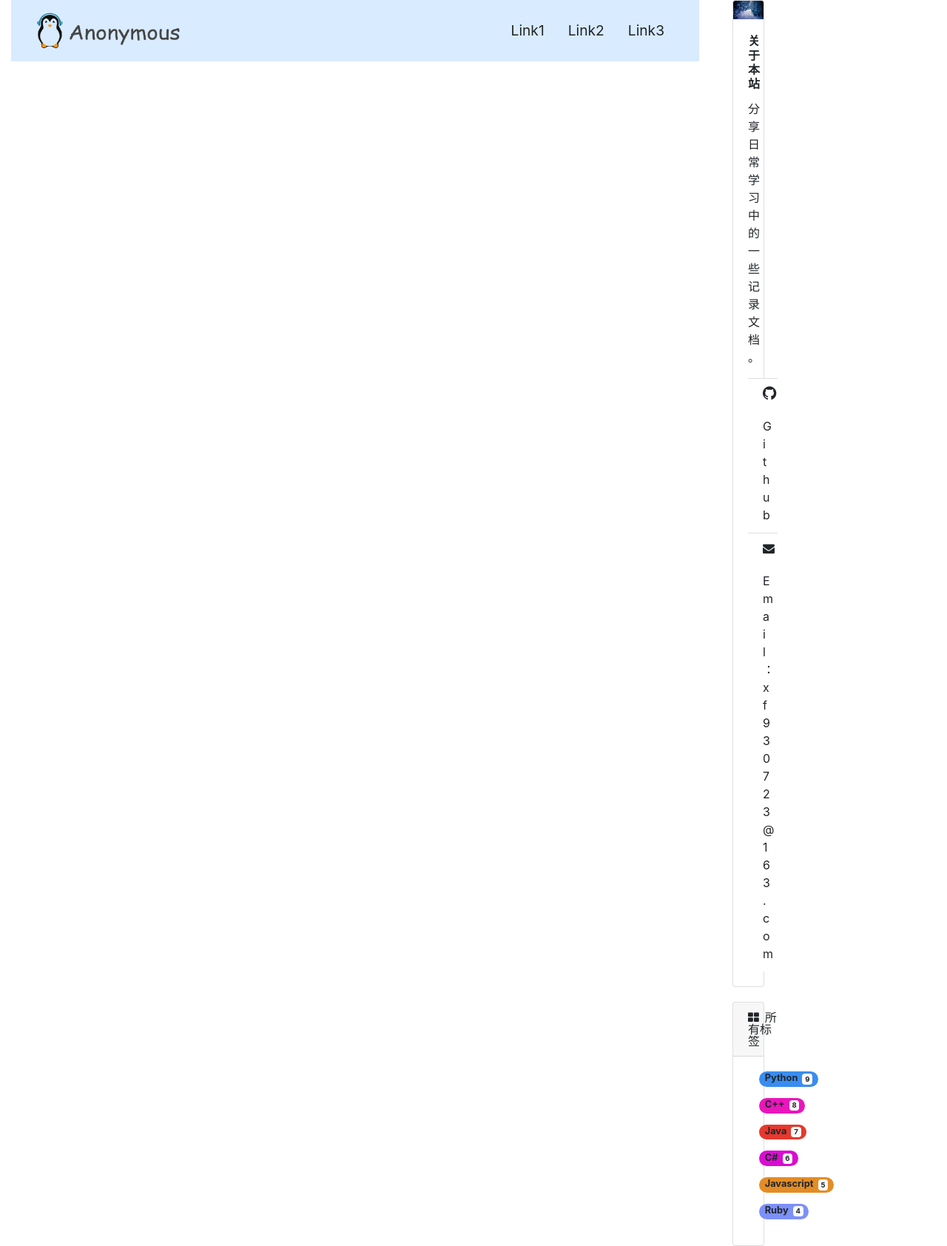
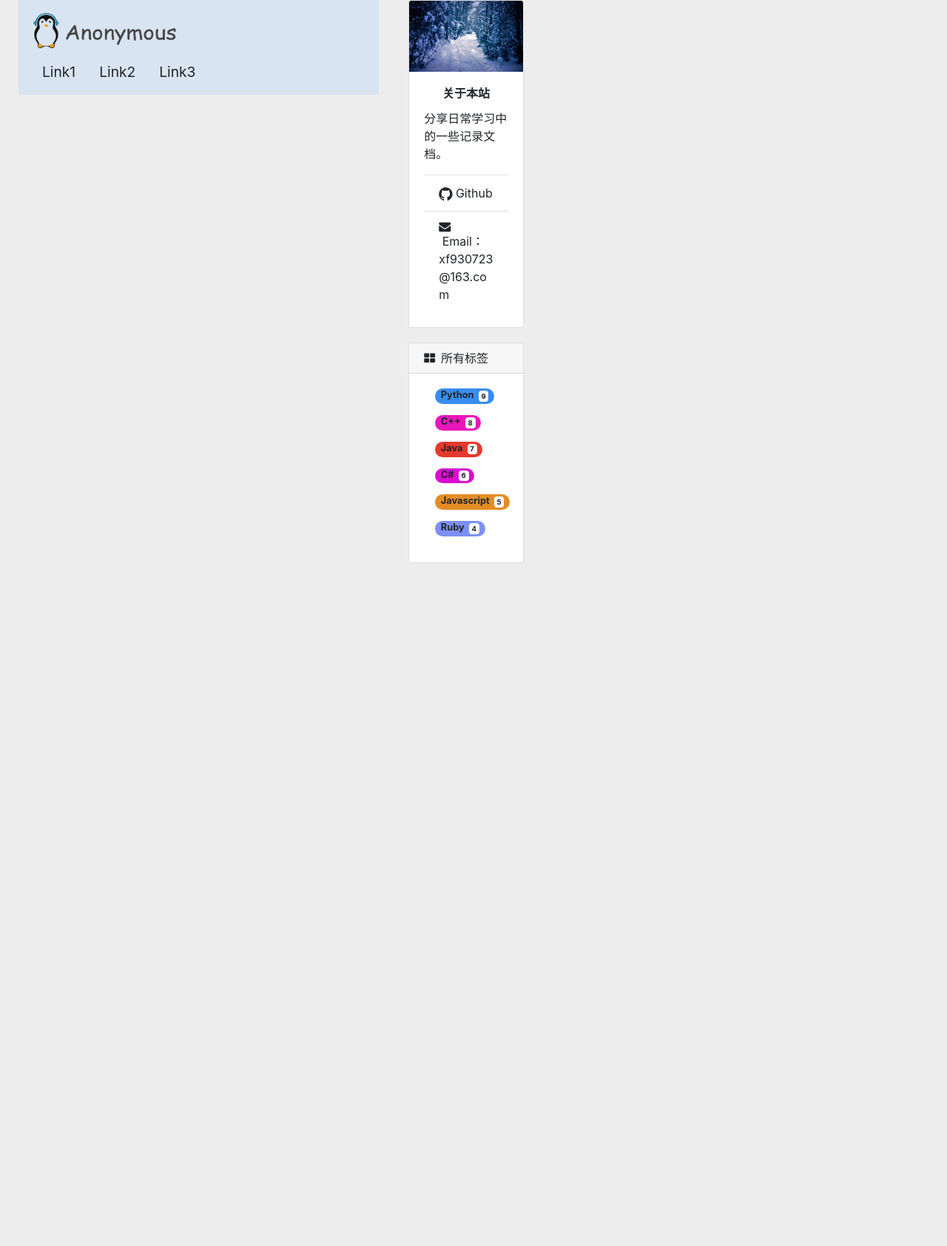
Before and after one commit to AnonymousXF/BlogV2.0, a Python web app: template app/templates/base.html in a window 1280 px wide. Shown: the whole page at 74% size. After the commit the page ends 761 px from the top, so only its background shows below. Run offline with Jinja, Linux system fonts and the light colour scheme; the template is opened without the code that fills it, so the values that code supplies are empty.

Commit message:
自适应布局

```diff
--- a/app/templates/base.html
+++ b/app/templates/base.html
@@ -12,29 +12,28 @@
     <script src="{{ url_for('static', filename='js/jquery-3.3.1.min.js') }}"></script>
 {% endblock %}
 
-<div class="container-fluid">
-    <div class="row">
-        <div class="col-md-9">
-            <nav class="navbar navbar-expand-lg navbar-light" style="background-color: rgba(128,189,255,0.3)">
-                <div class="container">
+<div class="body">
+    <div class="main">
+        <nav class="navbar" style="background-color: rgba(128,189,255,0.2)">
             <a class="navbar-brand" href="{{ url_for("index.index") }}">
-                        <img src="{{ url_for('static', filename='image/logo.png') }}" width="207" height="57">
+                <img src="{{ url_for('static', filename='image/logo.png') }}" width="207" height="57" alt="">
             </a>
             <ul class="nav justify-content-end">
                 <li class="nav-item"><a class="nav-link" style="font-size: 1.2em">Link1</a></li>
                 <li class="nav-item"><a class="nav-link" style="font-size: 1.2em">Link2</a></li>
                 <li class="nav-item"><a class="nav-link" style="font-size: 1.2em">Link3</a></li>
             </ul>
-                </div>
         </nav>
+        <div class="main-content">
             {% block content %}
             {% endblock %}
         </div>
-        <div class="col-md-3">
+    </div>
+    <div class="sidebar">
         {% include "sidebar.html" %}
     </div>
 </div>
-</div>
+
 
 {% block scripts %}
     <script src="{{ url_for('static', filename='js/bootstrap.min.js') }}"></script>
```
Lines whose indentation alone changed are shown as unchanged.
